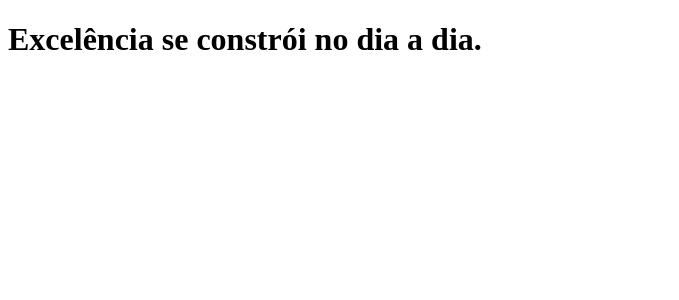
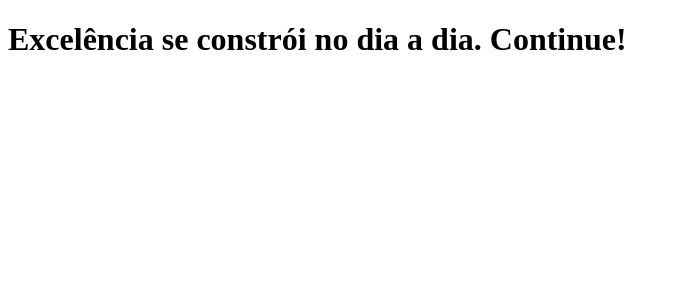
Before and after one commit to henriquecdb/learning-dev, a Next.js app: page / in a window 1280 px wide. Shown: the top 300 px of the page, without its empty margins (0-679 px from the left). Built offline with nearby package versions, Linux system fonts and the light colour scheme.

Commit message:
Modifica a frase

```diff
--- a/pages/index.js
+++ b/pages/index.js
@@ -1,5 +1,5 @@
 function Home() {
-    return <h1>Excelência se constrói no dia a dia.</h1>
+    return <h1>Excelência se constrói no dia a dia. Continue!</h1>
 }
 
 export default Home;
```
